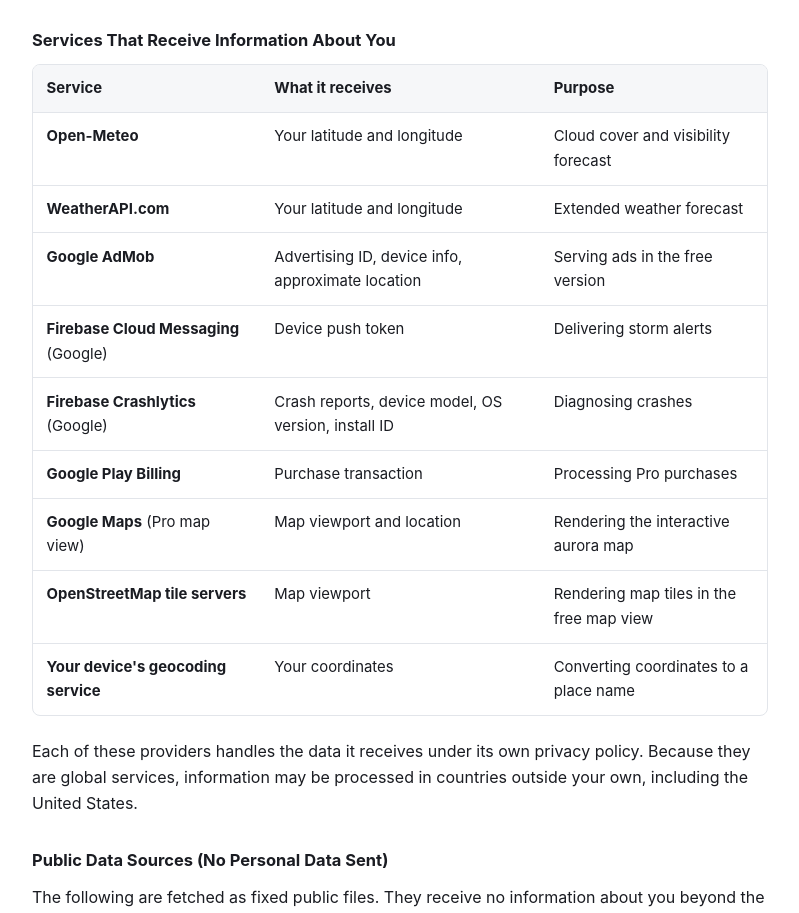
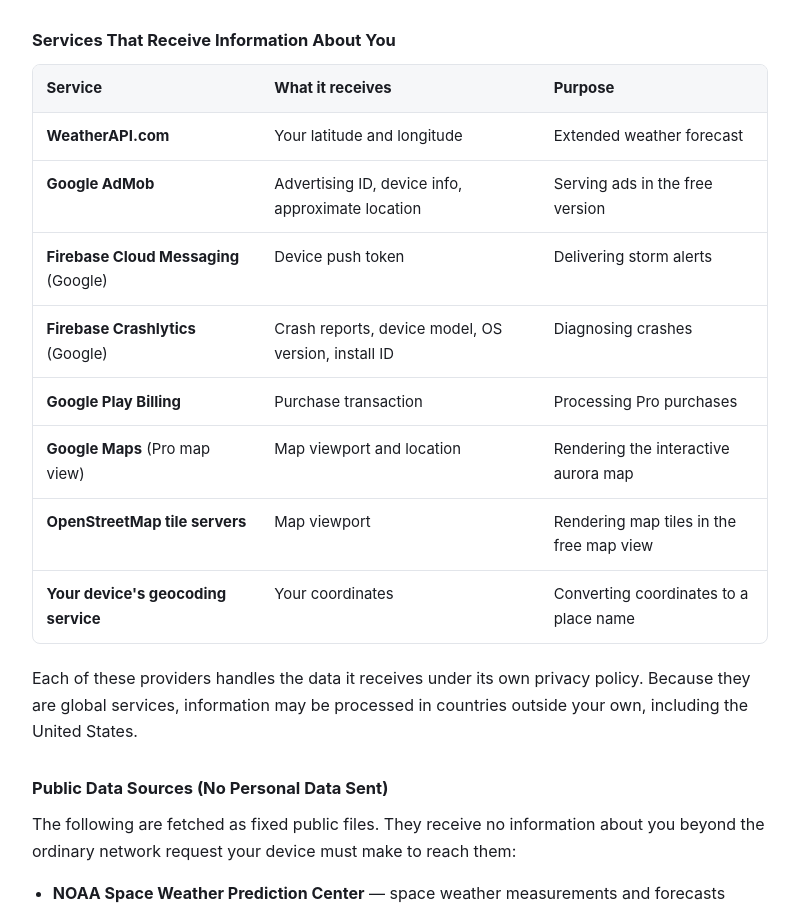
Before and after one commit to mhwr81/auroratracker-static, a plain HTML site: page privacy.html in a window 1280 px wide. Shown: the part 3528-4441 px from the top of the page, without its empty margins (240-1039 px from the left). Drawn offline with Linux system fonts and the light colour scheme.

Commit message:
Remove Open-Meteo from privacy policy table
Removed Open-Meteo entry from the privacy table.

```diff
--- a/privacy.html
+++ b/privacy.html
@@ -227,7 +227,7 @@
 <table>
   <thead><tr><th>Service</th><th>What it receives</th><th>Purpose</th></tr></thead>
   <tbody>
-    <tr><td><strong>Open-Meteo</strong></td><td>Your latitude and longitude</td><td>Cloud cover and visibility forecast</td></tr>
+
     <tr><td><strong>WeatherAPI.com</strong></td><td>Your latitude and longitude</td><td>Extended weather forecast</td></tr>
     <tr><td><strong>Google AdMob</strong></td><td>Advertising ID, device info, approximate location</td><td>Serving ads in the free version</td></tr>
     <tr><td><strong>Firebase Cloud Messaging</strong> (Google)</td><td>Device push token</td><td>Delivering storm alerts</td></tr>
```
